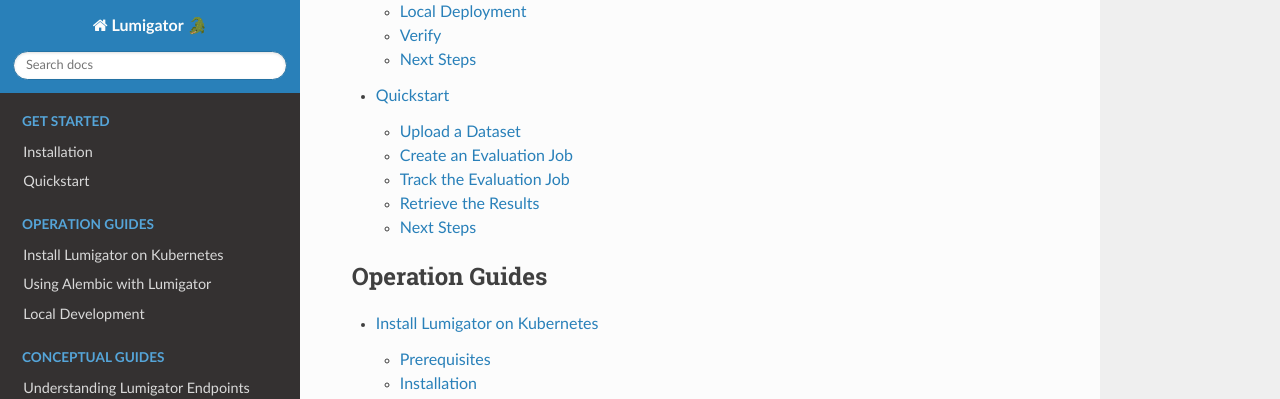
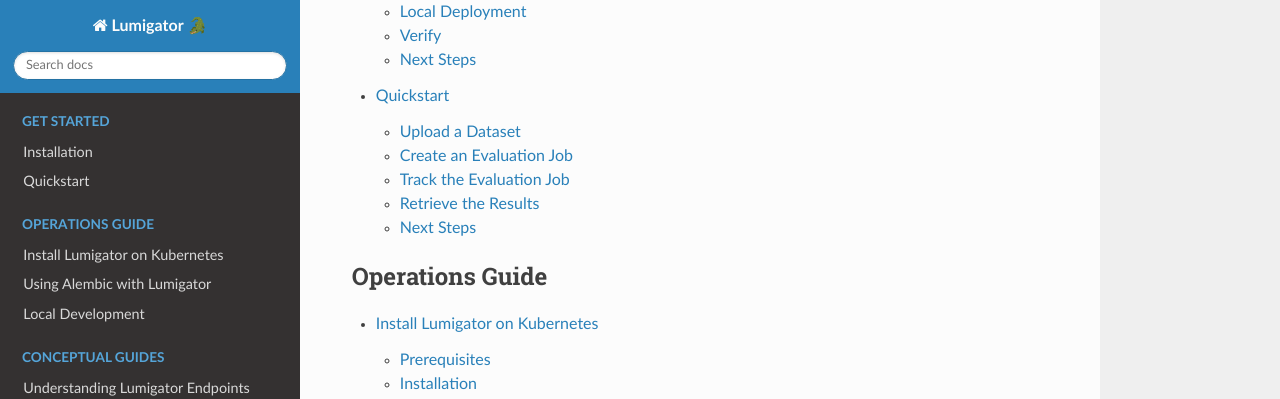
Before and after one commit to mozilla-ai/lumigator, a Sphinx documentation site: the page built from docs/source/index.rst, in a window 1280 px wide and 900 px high, scrolled down 833 px. Shown: the top 399 px of the window. Built offline with Sphinx 7.4.7 and the Read the Docs theme 3.1.0, drawn with Linux system fonts in a browser that asks for light colours.

Commit message:
docs: Rename Operation Guides to Operations Guide
Signed-off-by: Dimitris Poulopoulos <dimitris@mozilla.ai>

```diff
--- a/docs/source/index.rst
+++ b/docs/source/index.rst
@@ -39,11 +39,11 @@
 
 .. toctree::
    :maxdepth: 2
-   :caption: Operation Guides
+   :caption: Operations Guide
 
-   operation-guides/kubernetes
-   operation-guides/alembic
-   operation-guides/dev
+   operations-guide/kubernetes
+   operations-guide/alembic
+   operations-guide/dev
 
 .. TODO: Add user-guides and examples here.
 .. .. toctree::
```
Also changed, not shown: docs/source/operations-guide/alembic.md (renamed from docs/source/operation-guides/alembic.md), docs/source/operations-guide/dev.md (renamed from docs/source/operation-guides/dev.md), docs/source/operations-guide/kubernetes.md (renamed from docs/source/operation-guides/kubernetes.md).
